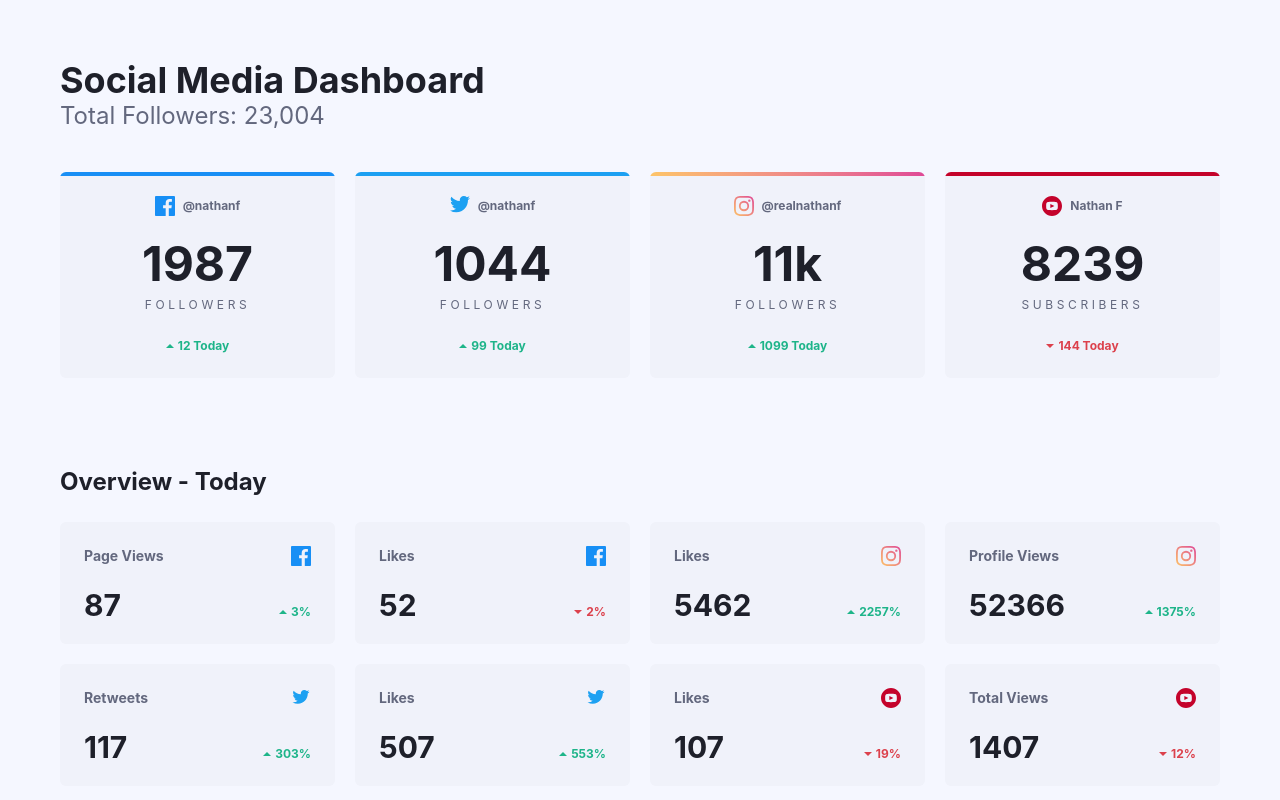
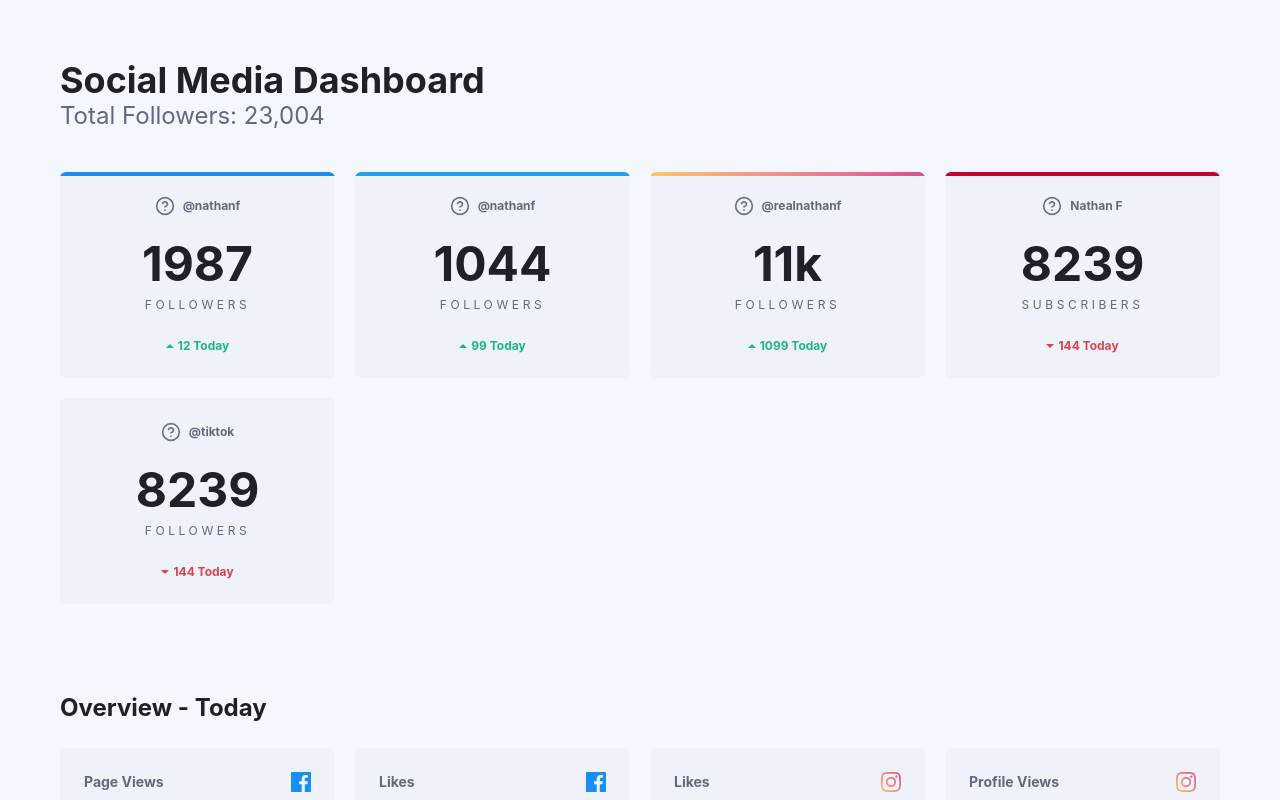
Before and after one commit to maleficio-studio/R5.08, a React (Vite) app: page / in a window 1280 px wide. Shown: the top 800 px of the page. Built offline with nearby package versions, Linux system fonts and the light colour scheme.

Commit message:
refactor: centralize icon resolution using platform mapping and a placeholder fallback

```diff
--- a/src/App.jsx
+++ b/src/App.jsx
@@ -1,6 +1,6 @@
 // App.jsx
-import MainCard from "./components/maincard";
-import OverviewCard from "./components/overviewcard";
+import MainCard from "./components/Maincard";
+import OverviewCard from "./components/Overviewcard";
 import {
   socialmediaData,
   socialmediaoverviewData,
@@ -21,7 +21,7 @@ function App() {
             <MainCard
               key={data.id}
               name={data.name}
-              image={data.image}
+              platform={data.platform}
               username={data.username}
               followers={data.followers}
               today={data.today}
@@ -39,7 +39,7 @@ function App() {
               <OverviewCard
                 key={data.id}
                 name={data.name}
-                image={data.image}
+                platform={data.platform}
                 data={data.data}
                 percent={data.percent}
               />
--- a/src/components/maincard.jsx
+++ b/src/components/maincard.jsx
@@ -1,10 +1,12 @@
-import iconUp from "../assets/images/icon-up.svg";
-import iconDown from "../assets/images/icon-down.svg";
+import { getIcon } from "../data/ImgData";
 
-function MainCard({ name, image, username, followers, today }) {
-  const isDown = name === "Youtube";
-  const todayIcon = isDown ? iconDown : iconUp;
+function MainCard({ name, platform, username, followers, today }) {
+  const isDown = parseInt(today) < 0;
+  const todayIcon = isDown ? getIcon("Down") : getIcon("Up");
   const todayColor = isDown ? "text-bright-red" : "text-lime-green";
+
+  // Résolution de l'icône via le tableau associatif
+  const image = getIcon(platform);
 
   const topBarStyles = {
     Facebook: "bg-facebook",
@@ -41,7 +43,7 @@ function MainCard({ name, image, username, followers, today }) {
           alt={isDown ? "down" : "up"}
           className="object-contain"
         />
-        <span>{today} Today</span>
+        <span>{Math.abs(parseInt(today))} Today</span>
       </div>
     </div>
   );
--- a/src/components/overviewcard.jsx
+++ b/src/components/overviewcard.jsx
@@ -1,11 +1,11 @@
-import iconUp from "../assets/images/icon-up.svg";
-import iconDown from "../assets/images/icon-down.svg";
+import { getIcon } from "../data/ImgData";
 
-function OverviewCard({ name, image, data, percent }) {
+function OverviewCard({ name, platform, data, percent }) {
   const isDown = percent.startsWith("-");
-  const todayIcon = isDown ? iconDown : iconUp;
+  const todayIcon = isDown ? getIcon("Down") : getIcon("Up");
   const todayColor = isDown ? "text-bright-red" : "text-lime-green";
   const displayPercent = percent.replace(/[+-]/, "");
+  const image = getIcon(platform);
 
   return (
     <div className="bg-theme-card relative overflow-hidden rounded-md p-6 hover:cursor-pointer hover:brightness-95 dark:hover:brightness-110">
--- /dev/null
+++ b/src/data/ImgData.js
@@ -0,0 +1,20 @@
+import iconFacebook from "../assets/images/icon-facebook.svg";
+import iconTwitter from "../assets/images/icon-twitter.svg";
+import iconInstagram from "../assets/images/icon-instagram.svg";
+import iconYoutube from "../assets/images/icon-youtube.svg";
+import iconUp from "../assets/images/icon-up.svg";
+import iconDown from "../assets/images/icon-down.svg";
+import iconPlaceholder from "../assets/images/icon-placeholder.svg";
+
+const platformIcons = {
+  Facebook: iconFacebook,
+  Twitter: iconTwitter,
+  Instagram: iconInstagram,
+  Youtube: iconYoutube,
+  Up: iconUp,
+  Down: iconDown,
+};
+
+export function getIcon(name) {
+  return platformIcons[name] ?? iconPlaceholder;
+}
--- a/src/data/socialmediaData.js
+++ b/src/data/socialmediaData.js
@@ -1,13 +1,9 @@
-import iconFacebook from '../assets/images/icon-facebook.svg';
-import iconTwitter from '../assets/images/icon-twitter.svg';
-import iconInstagram from '../assets/images/icon-instagram.svg';
-import iconYoutube from '../assets/images/icon-youtube.svg';
-
+// On utilise la clé de plateforme ; l'icône est résolue via platformIcons dans les composants
 const socialmediaData = [
   {
     id: 1,
     name: "Facebook",
-    image: iconFacebook,
+    platform: "facebook",
     username: "@nathanf",
     followers: "1987",
     today: "12",
@@ -15,7 +11,7 @@ const socialmediaData = [
   {
     id: 2,
     name: "Twitter",
-    image: iconTwitter,
+    platform: "twitter",
     username: "@nathanf",
     followers: "1044",
     today: "99",
@@ -23,7 +19,7 @@ const socialmediaData = [
   {
     id: 3,
     name: "Instagram",
-    image: iconInstagram,
+    platform: "instagram",
     username: "@realnathanf",
     followers: "11k",
     today: "1099",
@@ -31,10 +27,18 @@ const socialmediaData = [
   {
     id: 4,
     name: "Youtube",
-    image: iconYoutube,
+    platform: "youtube",
     username: "Nathan F",
     followers: "8239",
-    today: "144",
+    today: "-144",
+  },
+  {
+    id: 4,
+    name: "Tiktok",
+    platform: "tiktok",
+    username: "@tiktok",
+    followers: "8239",
+    today: "-144",
   },
 ];
 
@@ -43,7 +47,6 @@ const socialmediaoverviewData = [
     id: 1,
     name: "Page Views",
     platform: "Facebook",
-    image: iconFacebook,
     data: "87",
     percent: "+3%",
   },
@@ -51,7 +54,6 @@ const socialmediaoverviewData = [
     id: 2,
     name: "Likes",
     platform: "Facebook",
-    image: iconFacebook,
     data: "52",
     percent: "-2%",
   },
@@ -59,7 +61,6 @@ const socialmediaoverviewData = [
     id: 3,
     name: "Likes",
     platform: "Instagram",
-    image: iconInstagram,
     data: "5462",
     percent: "+2257%",
   },
@@ -67,7 +68,6 @@ const socialmediaoverviewData = [
     id: 4,
     name: "Profile Views",
     platform: "Instagram",
-    image: iconInstagram,
     data: "52366",
     percent: "+1375%",
   },
@@ -75,7 +75,6 @@ const socialmediaoverviewData = [
     id: 5,
     name: "Retweets",
     platform: "Twitter",
-    image: iconTwitter,
     data: "117",
     percent: "+303%",
   },
@@ -83,23 +82,20 @@ const socialmediaoverviewData = [
     id: 6,
     name: "Likes",
     platform: "Twitter",
-    image: iconTwitter,
     data: "507",
     percent: "+553%",
   },
   {
     id: 7,
     name: "Likes",
-    platform: "YouTube",
-    image: iconYoutube,
+    platform: "Youtube",
     data: "107",
     percent: "-19%",
   },
   {
     id: 8,
     name: "Total Views",
-    platform: "YouTube",
-    image: iconYoutube,
+    platform: "Youtube",
     data: "1407",
     percent: "-12%",
   },
```
Also changed, not shown: src/assets/images/icon-placeholder.svg (added).
